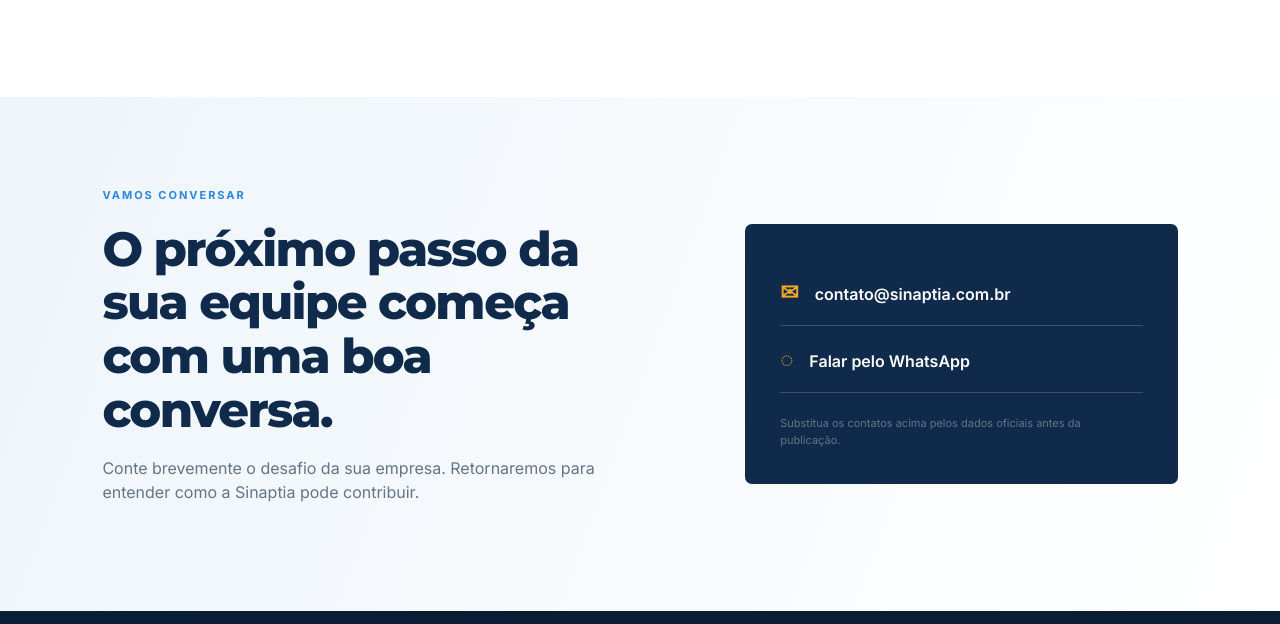
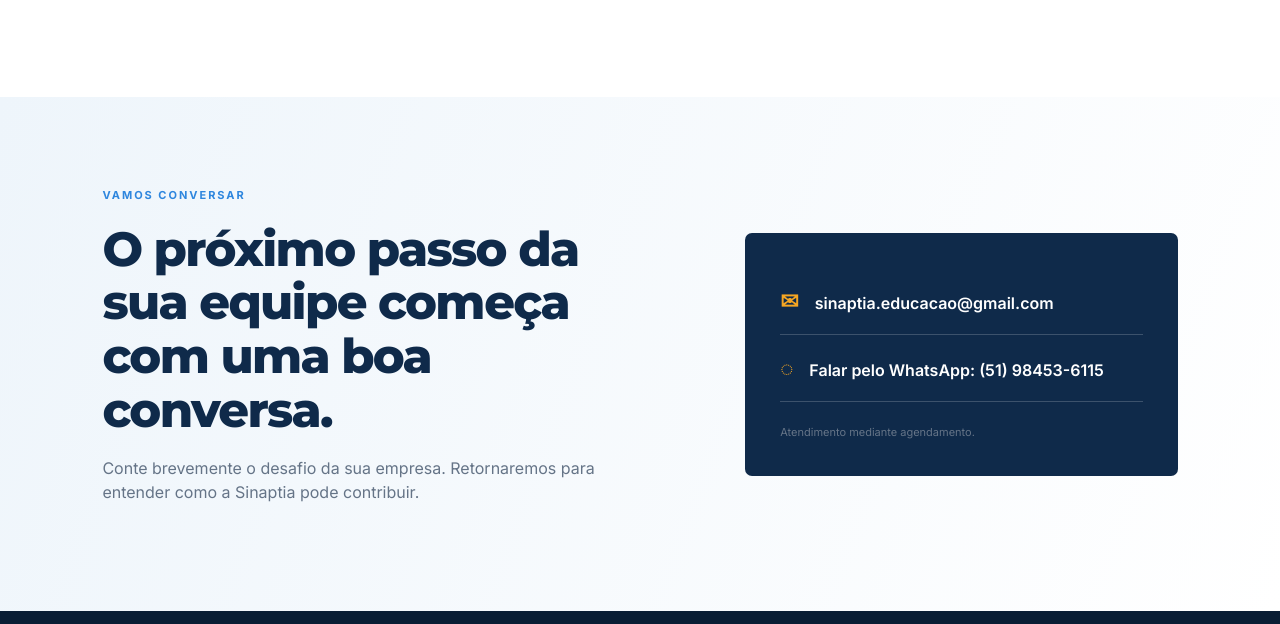
Before and after one commit to Lucdels/sinaptia-site, a plain HTML site: page index.html in a window 1280 px wide. Shown: the part 2884-3508 px from the top of the page. Drawn offline with Linux system fonts and the light colour scheme.

Commit message:
Atualizar contatos reais da Sinaptia no site

```diff
--- a/index.html
+++ b/index.html
@@ -16,6 +16,6 @@
 <section id="solucoes" class="section"><div class="section-head"><p class="eyebrow">COMO PODEMOS CONTRIBUIR</p><h2>Desenvolvimento aplicado à realidade da sua empresa.</h2><p>Conteúdos sob medida, linguagem acessível e foco na aplicação imediata.</p></div><div class="cards"><article><span class="num">01</span><h3>Treinamentos in company</h3><p>Experiências presenciais ou online desenhadas para os desafios concretos da sua equipe.</p><a href="#contato">Quero conversar →</a></article><article><span class="num">02</span><h3>Programas de desenvolvimento</h3><p>Trilhas e workshops para fortalecer liderança, comunicação, produtividade e gestão.</p><a href="#contato">Quero conversar →</a></article><article><span class="num">03</span><h3>Educação para a inovação</h3><p>IA aplicada, ferramentas de gestão e novas práticas para preparar pessoas e negócios.</p><a href="#contato">Quero conversar →</a></article></div></section>
 <section id="temas" class="topics"><div><p class="eyebrow">TEMAS DE TREINAMENTO</p><h2>Da estratégia ao desenvolvimento humano.</h2></div><div class="topic-list"><span>Planejamento estratégico</span><span>Gestão de pessoas</span><span>Processos organizacionais</span><span>Comunicação e equipes</span><span>Indicadores e KPIs</span><span>Desenvolvimento de carreira</span><span>Produtividade</span><span>IA no ambiente corporativo</span></div></section>
 <section id="metodo" class="method"><div class="section-head"><p class="eyebrow">NOSSO MÉTODO</p><h2>Clareza para aprender. Método para aplicar.</h2></div><div class="method-grid"><div><b>01</b><h3>Entender</h3><p>Escutamos o contexto, os objetivos e os desafios da organização.</p></div><div><b>02</b><h3>Construir</h3><p>Adaptamos conteúdo, dinâmica e linguagem ao perfil da equipe.</p></div><div><b>03</b><h3>Transformar</h3><p>Conectamos aprendizagem à prática e acompanhamos a evolução.</p></div></div></section>
-<section id="contato" class="contact"><div><p class="eyebrow">VAMOS CONVERSAR</p><h2>O próximo passo da sua equipe começa com uma boa conversa.</h2><p>Conte brevemente o desafio da sua empresa. Retornaremos para entender como a Sinaptia pode contribuir.</p></div><div class="contact-box"><a href="mailto:contato@sinaptia.com.br" class="contact-line"><span>✉</span> contato@sinaptia.com.br</a><a href="https://wa.me/5551999999999" class="contact-line"><span>◌</span> Falar pelo WhatsApp</a><p class="small">Substitua os contatos acima pelos dados oficiais antes da publicação.</p></div></section>
+<section id="contato" class="contact"><div><p class="eyebrow">VAMOS CONVERSAR</p><h2>O próximo passo da sua equipe começa com uma boa conversa.</h2><p>Conte brevemente o desafio da sua empresa. Retornaremos para entender como a Sinaptia pode contribuir.</p></div><div class="contact-box"><a href="mailto:sinaptia.educacao@gmail.com" class="contact-line"><span>✉</span> sinaptia.educacao@gmail.com</a><a href="https://wa.me/5551984536115" class="contact-line"><span>◌</span> Falar pelo WhatsApp: (51) 98453-6115</a><p class="small">Atendimento mediante agendamento.</p></div></section>
 </main><footer><a class="brand" href="#inicio"><span class="brand-mark"><i></i><b></b></span><span>SINAPTIA<small>EDUCAÇÃO CORPORATIVA</small></span></a><p>Conectando pessoas, processos e resultados.</p><p>© 2026 Sinaptia Educação Corporativa</p></footer>
 </body></html>
```
